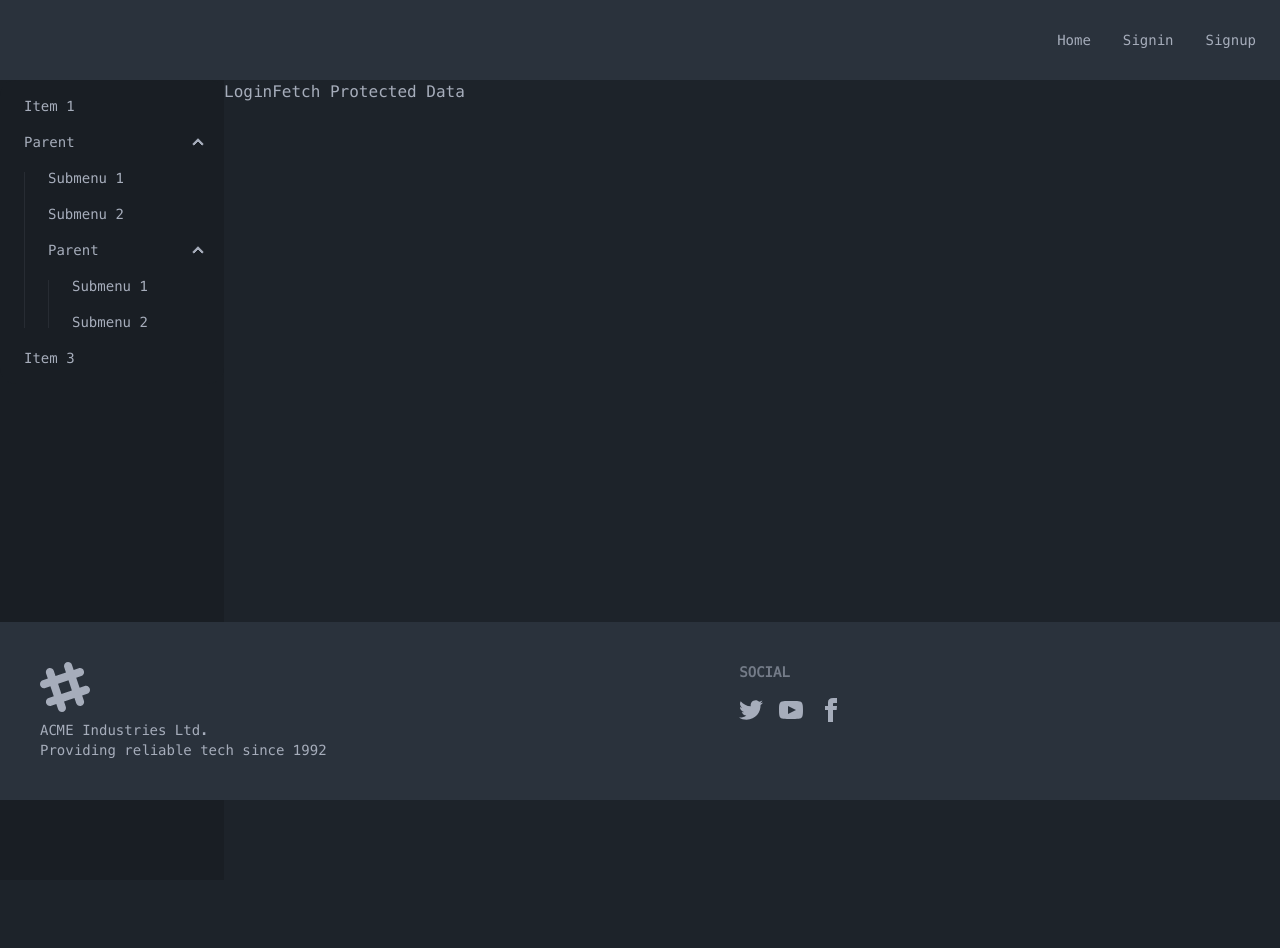
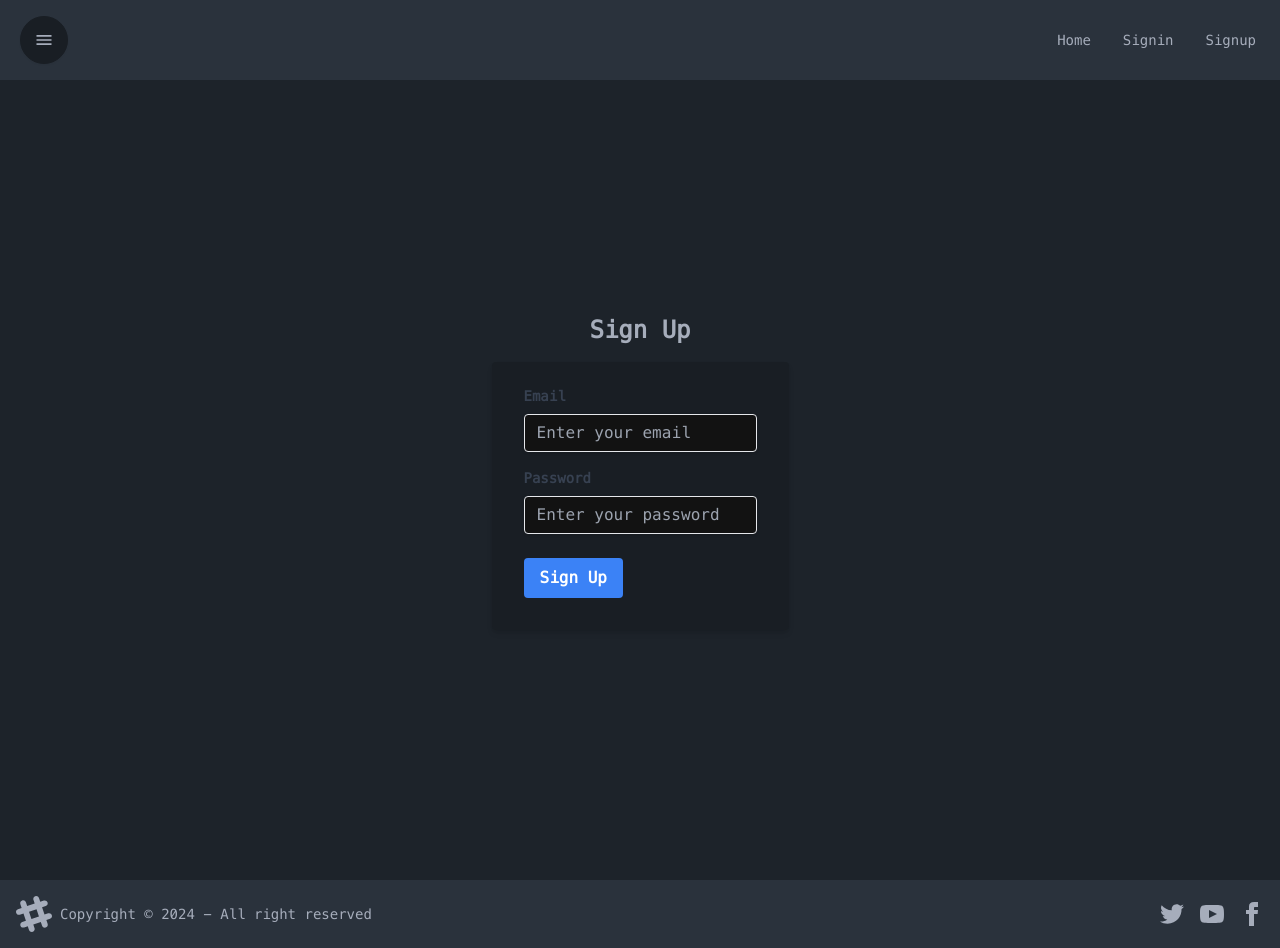
Before and after one commit to Juzdalua/exam-q-play, a Next.js app: page /auth/signup in a window 1280 px wide. Before the commit the page ends 800 px from the top, so only its background shows below. Built offline with nearby package versions, Linux system fonts and the light colour scheme.

Commit message:
Update layout & hide sidebar

```diff
--- a/app/(home)/components/footer.tsx
+++ b/app/(home)/components/footer.tsx
@@ -1,19 +1,13 @@
 const Footer = () => {
   return (
-    <footer className="footer bg-neutral text-neutral-content p-10 fixed bottom-0 w-full">
-      <aside>
-        <svg width="50" height="50" viewBox="0 0 24 24" xmlns="http://www.w3.org/2000/svg" fillRule="evenodd" clipRule="evenodd" className="fill-current">
+    <footer className="footer bg-neutral text-neutral-content items-center p-4 w-full">
+      <aside className="grid-flow-col items-center">
+        <svg width="36" height="36" viewBox="0 0 24 24" xmlns="http://www.w3.org/2000/svg" fillRule="evenodd" clipRule="evenodd" className="fill-current">
           <path d="M22.672 15.226l-2.432.811.841 2.515c.33 1.019-.209 2.127-1.23 2.456-1.15.325-2.148-.321-2.463-1.226l-.84-2.518-5.013 1.677.84 2.517c.391 1.203-.434 2.542-1.831 2.542-.88 0-1.601-.564-1.86-1.314l-.842-2.516-2.431.809c-1.135.328-2.145-.317-2.463-1.229-.329-1.018.211-2.127 1.231-2.456l2.432-.809-1.621-4.823-2.432.808c-1.355.384-2.558-.59-2.558-1.839 0-.817.509-1.582 1.327-1.846l2.433-.809-.842-2.515c-.33-1.02.211-2.129 1.232-2.458 1.02-.329 2.13.209 2.461 1.229l.842 2.515 5.011-1.677-.839-2.517c-.403-1.238.484-2.553 1.843-2.553.819 0 1.585.509 1.85 1.326l.841 2.517 2.431-.81c1.02-.33 2.131.211 2.461 1.229.332 1.018-.21 2.126-1.23 2.456l-2.433.809 1.622 4.823 2.433-.809c1.242-.401 2.557.484 2.557 1.838 0 .819-.51 1.583-1.328 1.847m-8.992-6.428l-5.01 1.675 1.619 4.828 5.011-1.674-1.62-4.829z"></path>
         </svg>
-        <p>
-          ACME Industries Ltd.
-          <br />
-          Providing reliable tech since 1992
-        </p>
+        <p>Copyright © {new Date().getFullYear()} - All right reserved</p>
       </aside>
-      <nav>
-        <h6 className="footer-title">Social</h6>
-        <div className="grid grid-flow-col gap-4">
+      <nav className="grid-flow-col gap-4 md:place-self-center md:justify-self-end">
         <a>
           <svg xmlns="http://www.w3.org/2000/svg" width="24" height="24" viewBox="0 0 24 24" className="fill-current">
             <path d="M24 4.557c-.883.392-1.832.656-2.828.775 1.017-.609 1.798-1.574 2.165-2.724-.951.564-2.005.974-3.127 1.195-.897-.957-2.178-1.555-3.594-1.555-3.179 0-5.515 2.966-4.797 6.045-4.091-.205-7.719-2.165-10.148-5.144-1.29 2.213-.669 5.108 1.523 6.574-.806-.026-1.566-.247-2.229-.616-.054 2.281 1.581 4.415 3.949 4.89-.693.188-1.452.232-2.224.084.626 1.956 2.444 3.379 4.6 3.419-2.07 1.623-4.678 2.348-7.29 2.04 2.179 1.397 4.768 2.212 7.548 2.212 9.142 0 14.307-7.721 13.995-14.646.962-.695 1.797-1.562 2.457-2.549z"></path>
@@ -29,7 +23,6 @@ const Footer = () => {
             <path d="M9 8h-3v4h3v12h5v-12h3.642l.358-4h-4v-1.667c0-.955.192-1.333 1.115-1.333h2.885v-5h-3.808c-3.596 0-5.192 1.583-5.192 4.615v3.385z"></path>
           </svg>
         </a>
-        </div>
       </nav>
     </footer>
   );
--- a/app/(home)/components/header.tsx
+++ /dev/null
@@ -1,21 +0,0 @@
-import Link from "next/link";
-
-const TopLayout = () => {
-  return (
-    <div className="min-h-20 bg-neutral flex justify-end">
-      <ul className="menu menu-horizontal content-center">
-        <li>
-          <Link href={`/`}>Home</Link>
-        </li>
-        <li>
-        <Link href={`/auth/signin`}>Signin</Link>
-        </li>
-        <li>
-        <Link href={`/auth/signup`}>Signup</Link>
-        </li>
-      </ul>
-    </div>
-  );
-};
-
-export default TopLayout;
--- /dev/null
+++ b/app/(home)/components/main.tsx
@@ -0,0 +1,21 @@
+"use client";
+
+import { useState } from "react";
+import TopLayout from "./top-layout";
+import Sidebar from "./sidebar";
+import Footer from "./footer";
+
+export default function MainComponent({ children }: { children: React.ReactNode }) {
+  const [isSidebarVisible, setIsSidebarVisible] = useState(false);
+
+  return (
+    <div>
+      <TopLayout onSideBarToggle={() => setIsSidebarVisible(!isSidebarVisible)} />
+      <div className="flex">
+        <Sidebar isVisible={isSidebarVisible} />
+        <div className={`${isSidebarVisible ? "ml-56" : ""} flex-1 h-screen`}>{children}</div>
+      </div>
+      <Footer />
+    </div>
+  );
+}
--- a/app/(home)/components/sidebar.tsx
+++ b/app/(home)/components/sidebar.tsx
@@ -1,6 +1,8 @@
-const Sidebar = () => {
+"use client";
+
+const Sidebar = ({ isVisible }: { isVisible: boolean }) => {
   return (
-    <div className="fixed left-0 top-20 w-56 h-full bg-base-200">
+    <div className={`${isVisible ? "translate-x-0" : "-translate-x-full"} fixed left-0 top-20 w-56 h-full bg-base-200`}>
       <ul className="menu bg-base-200 rounded-box w-56">
         <li>
           <a>Item 1</a>
--- /dev/null
+++ b/app/(home)/components/top-layout.tsx
@@ -0,0 +1,60 @@
+"use client";
+
+import Link from "next/link";
+import { useEffect, useState } from "react";
+
+const TopLayout = ({ onSideBarToggle }: { onSideBarToggle: () => void }) => {
+  const [token, setToken] = useState<string | null>(null);
+
+  useEffect(() => {
+    setToken(localStorage.getItem("jwt"));
+  }, []);
+
+  return (
+    <div className="min-h-20 bg-neutral flex justify-between">
+      {/* Left */}
+      <div className="flex items-center ml-5">
+        <label className="btn btn-circle swap swap-rotate">
+          {/* this hidden checkbox controls the state */}
+          <input type="checkbox" onClick={onSideBarToggle} />
+
+          {/* hamburger icon */}
+          <svg className="swap-off fill-current" xmlns="http://www.w3.org/2000/svg" width="20" height="20" viewBox="0 0 512 512">
+            <path d="M64,384H448V341.33H64Zm0-106.67H448V234.67H64ZM64,128v42.67H448V128Z" />
+          </svg>
+
+          {/* close icon */}
+          <svg className="swap-on fill-current" xmlns="http://www.w3.org/2000/svg" width="20" height="20" viewBox="0 0 512 512">
+            <polygon points="400 145.49 366.51 112 256 222.51 145.49 112 112 145.49 222.51 256 112 366.51 145.49 400 256 289.49 366.51 400 400 366.51 289.49 256 400 145.49" />
+          </svg>
+        </label>
+      </div>
+
+      {/* Right */}
+      <div className="flex justify-end">
+        <ul className="menu menu-horizontal content-center">
+          <li>
+            <Link href={`/`}>Home</Link>
+          </li>
+          <li>
+            <Link href={`/auth/signin`} className={token ? "hidden" : ""}>
+              Signin
+            </Link>
+          </li>
+          <li>
+            <Link href={`/auth/signup`} className={token ? "hidden" : ""}>
+              Signup
+            </Link>
+          </li>
+          <li>
+            <Link href={`/auth/signup`} className={!token ? "hidden" : ""}>
+              Logout
+            </Link>
+          </li>
+        </ul>
+      </div>
+    </div>
+  );
+};
+
+export default TopLayout;
--- a/app/auth/signup/page.tsx
+++ b/app/auth/signup/page.tsx
@@ -1,41 +1,85 @@
 "use client";
 
-import { useState } from "react";
+import { useEffect, useState } from "react";
+import { useRouter } from "next/navigation";
 
-export default function Login() {
-  const [token, setToken] = useState<string | null>(null);
+const SignupPage = () => {
+  const [email, setEmail] = useState("");
+  const [password, setPassword] = useState("");
+  const [errorMessage, setErrorMessage] = useState("");
+  const router = useRouter();
 
-  const handleLogin = async () => {
-    const res = await fetch("/api/auth/signin", {
-      method: "POST",
-      headers: { "Content-Type": "application/json" },
-      body: JSON.stringify({ username: "admin", password: "password" }),
-    });
+  useEffect(() => {
+    const token = localStorage.getItem("jwt");
+    if (token) {
+      router.push("/");
+    }
+  }, [router]);
 
-    const data = await res.json();
-    if (data.success) {
-      setToken(data.token);
-      alert("Login successful!");
-    } else {
-      alert("Login failed!");
+  const handleSubmit = async (e: React.FormEvent) => {
+    e.preventDefault();
+    try {
+      const response = await fetch("/api/signup", {
+        method: "POST",
+        headers: {
+          "Content-Type": "application/json",
+        },
+        body: JSON.stringify({ email, password }),
+      });
+
+      if (!response.ok) {
+        throw new Error("Signup failed. Please try again.");
+      }
+
+      const { token } = await response.json();
+      localStorage.setItem("jwt", token);
+      router.push("/");
+    } catch (error: any) {
+      setErrorMessage(error.message);
     }
   };
 
-  const fetchProtectedData = async () => {
-    const res = await fetch("/api/protected", {
-      headers: { Authorization: `Bearer ${token}` },
-    });
-
-    const data = await res.json();
-    console.log(data);
-  };
-
   return (
-    <div>
-      <button onClick={handleLogin}>Login</button>
-      <button onClick={fetchProtectedData} disabled={!token}>
-        Fetch Protected Data
-      </button>
+    <div className="flex flex-col items-center justify-center h-screen">
+      <h1 className="text-2xl font-bold mb-4">Sign Up</h1>
+      <form onSubmit={handleSubmit} className="bg-base-200 shadow-md rounded px-8 pt-6 pb-8 mb-4">
+        {errorMessage && <div className="text-red-500 text-sm mb-4">{errorMessage}</div>}
+        <div className="mb-4">
+          <label className="block text-gray-700 text-sm font-bold mb-2" htmlFor="email">
+            Email
+          </label>
+          <input
+            type="email"
+            id="email"
+            placeholder="Enter your email"
+            value={email}
+            onChange={(e) => setEmail(e.target.value)}
+            className="shadow appearance-none border rounded w-full py-2 px-3 text-gray-700 leading-tight focus:outline-none focus:shadow-outline"
+            required
+          />
+        </div>
+        <div className="mb-6">
+          <label className="block text-gray-700 text-sm font-bold mb-2" htmlFor="password">
+            Password
+          </label>
+          <input
+            type="password"
+            id="password"
+            placeholder="Enter your password"
+            value={password}
+            onChange={(e) => setPassword(e.target.value)}
+            className="shadow appearance-none border rounded w-full py-2 px-3 text-gray-700 leading-tight focus:outline-none focus:shadow-outline"
+            required
+          />
+        </div>
+        <div className="flex items-center justify-between">
+          <button type="submit" className="bg-blue-500 hover:bg-blue-700 text-white font-bold py-2 px-4 rounded focus:outline-none focus:shadow-outline">
+            Sign Up
+          </button>
+        </div>
+      </form>
     </div>
   );
-}
+};
+
+export default SignupPage;
--- a/app/layout.tsx
+++ b/app/layout.tsx
@@ -1,8 +1,6 @@
+import "@/styles/global.css";
 import { Metadata } from "next";
-import "@/styles/global.css";
-import Footer from "./(home)/components/footer";
-import TopLayout from "./(home)/components/header";
-import Sidebar from "./(home)/components/sidebar";
+import MainComponent from "./(home)/components/main";
 
 export const metadata: Metadata = {
   title: {
@@ -16,12 +14,7 @@ export default function RootLayout({ children }: { children: React.ReactNode })
   return (
     <html lang="en">
       <body className="font-mono">
-        <TopLayout />
-        <div className="relative flex">
-          <Sidebar />
-          <div className="ml-56 flex-1 h-[500px] overflow-y-auto">{children}</div>
-        </div>
-        <Footer />
+        <MainComponent>{children}</MainComponent>
       </body>
     </html>
   );
--- a/styles/global.css
+++ b/styles/global.css
@@ -1,6 +1,13 @@
 @tailwind base;
 @tailwind components;
 @tailwind utilities;
+
+html,
+body {
+  margin: 0;
+  padding: 0;
+  overflow-x: hidden; /* 가로 스크롤 방지 */
+}
 
 @layer base {
   body {
```
Lines whose indentation alone changed are shown as unchanged.
